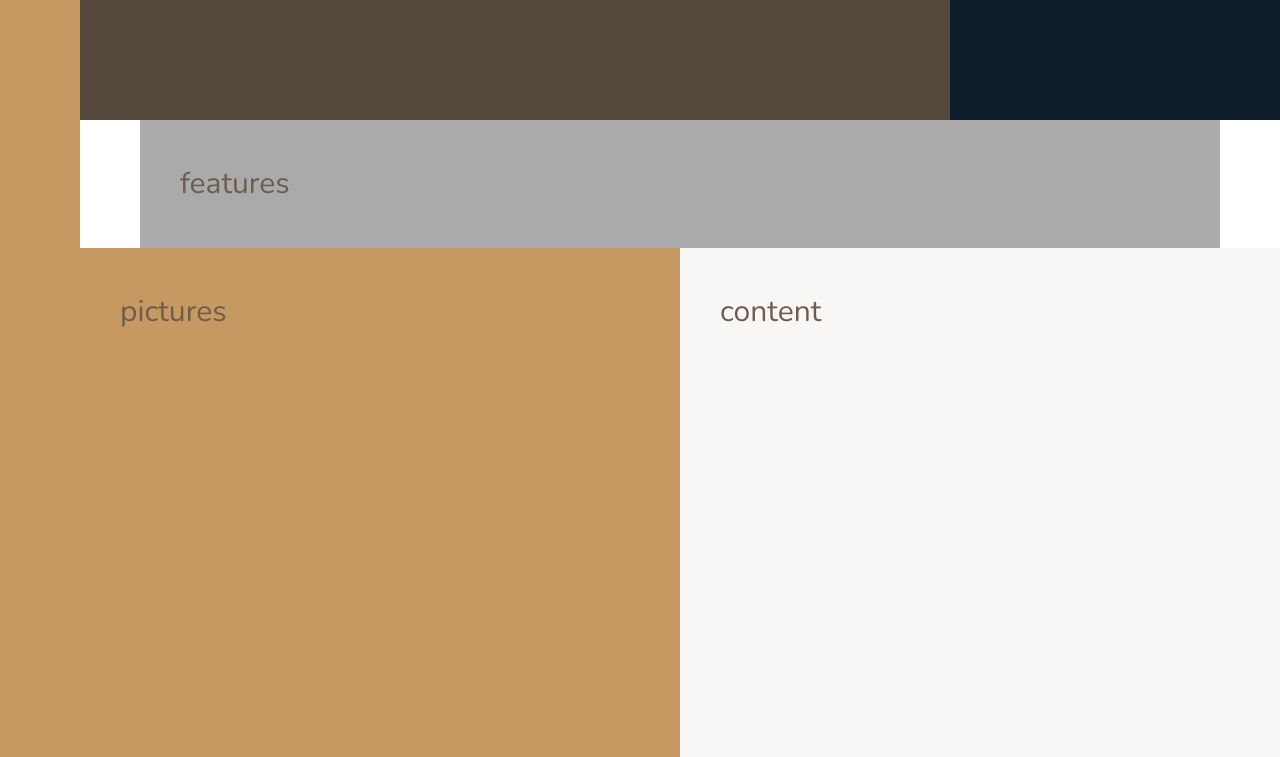
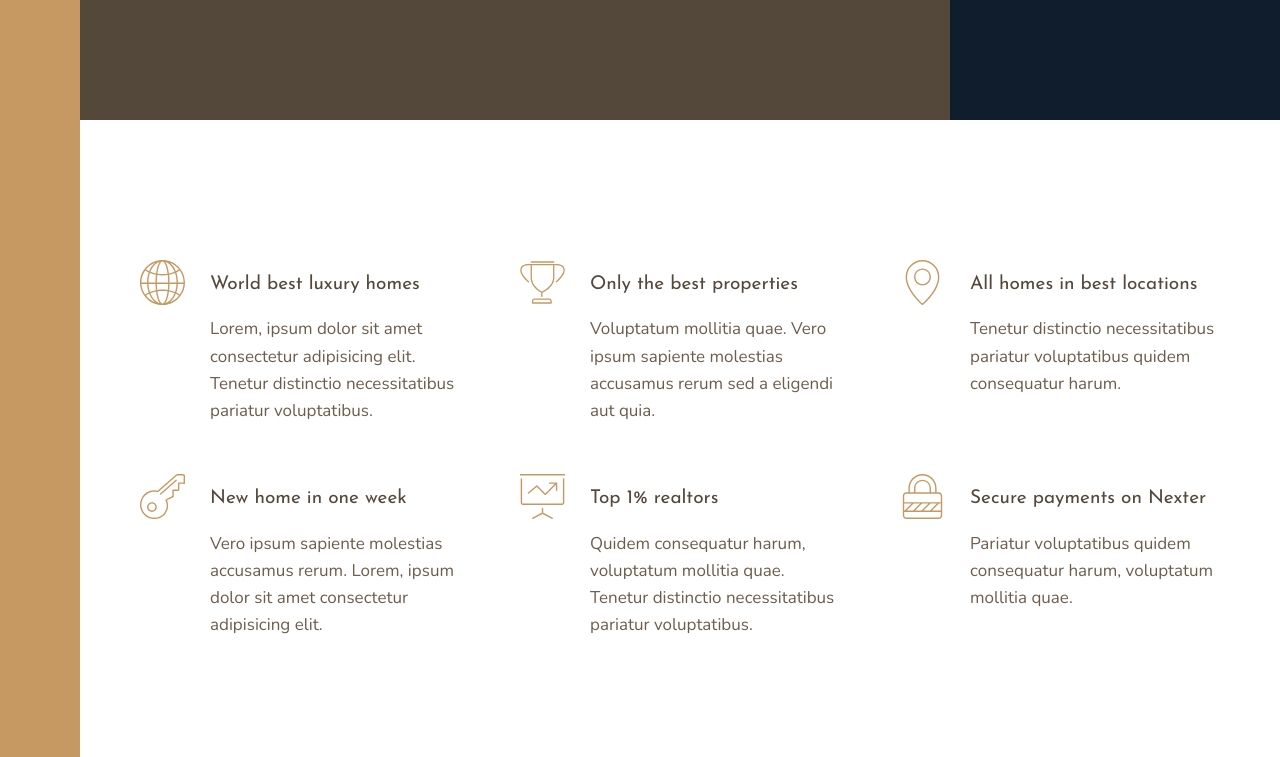
Before and after one commit to Swarleys/Nexter, a website: page index.html in a window 1280 px wide. Shown: the part 520-1277 px from the top of the page. Drawn offline with nearby package versions, Linux system fonts and the light colour scheme.

Commit message:
Feature section

```diff
--- a/index.html
+++ b/index.html
@@ -1,5 +1,6 @@
 <!DOCTYPE html>
 <html lang="en">
+
 <head>
     <meta charset="UTF-8">
     <meta name="viewport" content="width=device-width, initial-scale=1.0">
@@ -11,6 +12,7 @@
 
     <title>nexter &mdash; your home, your freedom</title>
 </head>
+
 <body class="container">
     <div class="sidebar">
         sidebar
@@ -25,7 +27,61 @@
     </div>
 
     <section class="features">
-            features
+        <div class="feature">
+            <svg class="feature__icon">
+                <use xlink:href="img/sprite.svg#icon-global"></use>
+            </svg>
+            <h4 class="heading-4 heading-4--dark">World best luxury homes</h4>
+            <p class="feature__text">
+                Lorem, ipsum dolor sit amet consectetur adipisicing elit. Tenetur distinctio necessitatibus pariatur voluptatibus.
+            </p>
+        </div>
+        <div class="feature">
+            <svg class="feature__icon">
+                <use xlink:href="img/sprite.svg#icon-trophy"></use>
+            </svg>
+            <h4 class="heading-4 heading-4--dark">Only the best properties</h4>
+            <p class="feature__text">
+                Voluptatum mollitia quae. Vero ipsum sapiente molestias accusamus rerum sed a eligendi aut quia.
+            </p>
+        </div>
+        <div class="feature">
+            <svg class="feature__icon">
+                <use xlink:href="img/sprite.svg#icon-map-pin"></use>
+            </svg>
+            <h4 class="heading-4 heading-4--dark">All homes in best locations</h4>
+            <p class="feature__text">
+                Tenetur distinctio necessitatibus pariatur voluptatibus quidem consequatur harum.
+            </p>
+        </div>
+        <div class="feature">
+            <svg class="feature__icon">
+                <use xlink:href="img/sprite.svg#icon-key"></use>
+            </svg>
+            <h4 class="heading-4 heading-4--dark">New home in one week</h4>
+            <p class="feature__text">
+                Vero ipsum sapiente molestias accusamus rerum. Lorem, ipsum dolor sit amet consectetur adipisicing elit.
+            </p>
+        </div>
+        <div class="feature">
+            <svg class="feature__icon">
+                <use xlink:href="img/sprite.svg#icon-presentation"></use>
+            </svg>
+            <h4 class="heading-4 heading-4--dark">Top 1% realtors</h4>
+            <p class="feature__text">
+                Quidem consequatur harum, voluptatum mollitia quae. Tenetur distinctio necessitatibus pariatur voluptatibus.
+            </p>
+        </div>
+        <div class="feature">
+            <svg class="feature__icon">
+                <use xlink:href="img/sprite.svg#icon-lock"></use>
+            </svg>
+            <h4 class="heading-4 heading-4--dark">Secure payments on Nexter</h4>
+            <p class="feature__text">
+                Pariatur voluptatibus quidem consequatur harum, voluptatum mollitia quae.
+            </p>
+        </div>
+
     </section>
 
     <div class="story__pictures">
@@ -50,4 +106,5 @@
 
 
 </body>
+
 </html>
--- a/sass/_base.scss
+++ b/sass/_base.scss
@@ -38,9 +38,4 @@ body {
   display: grid;
   grid-template-rows: 80vh min-content 40vw repeat(3, min-content);
   grid-template-columns: [sidebar-start] 8rem [sidebar-end full-start] minmax(6rem, 1fr) [center-start] repeat(8, [col-start] minmax(min-content, 14rem) [col-end] ) [center-end] minmax(6rem, 1fr) [full-end] ;
-
-  & > * {
-    padding: 40px;
-    font-size: 3rem;
-  }
 }
--- a/sass/_features.scss
+++ b/sass/_features.scss
@@ -1,4 +1,31 @@
 .features {
-  background-color: $color-grey-light-2;
   grid-column: center-start / center-end;
+
+  margin: 15rem 0;
+
+  display: grid;
+  grid-template-columns: repeat(auto-fit, minmax(25rem, 1fr));
+  grid-gap: 6rem;
+  align-items: start;
 }
+
+.feature {
+
+  display: grid;
+  grid-template-columns: min-content 1fr;
+  grid-row-gap: 1.5rem;
+  grid-column-gap: 2.5rem;
+
+  &__icon {
+    fill: $color-primary;
+    width: 4.5rem;
+    height: 4.5rem;
+    grid-row: 1 / span 2;
+    transform: translateY(-1rem);
+  }
+
+  &__text {
+    font-size: 1.7rem;
+    grid-column: 2 / -1;
+  }
+}
--- a/sass/_typography.scss
+++ b/sass/_typography.scss
@@ -0,0 +1,25 @@
+%heading {
+  font-family: $font-display;
+  font-weight: 400;
+}
+
+.heading-1 {
+  @extend %heading;
+}
+.heading-2 {
+  @extend %heading;
+}
+.heading-3 {
+  @extend %heading;
+}
+.heading-4 {
+  @extend %heading;
+  font-size: 1.9rem;
+
+  &--light {
+    color: $color-grey-light-1;
+  }
+  &--dark {
+    color: $color-grey-dark-1;
+  }
+}
```
Also changed, not shown: css/style.css. Lines whose indentation alone changed are shown as unchanged.
